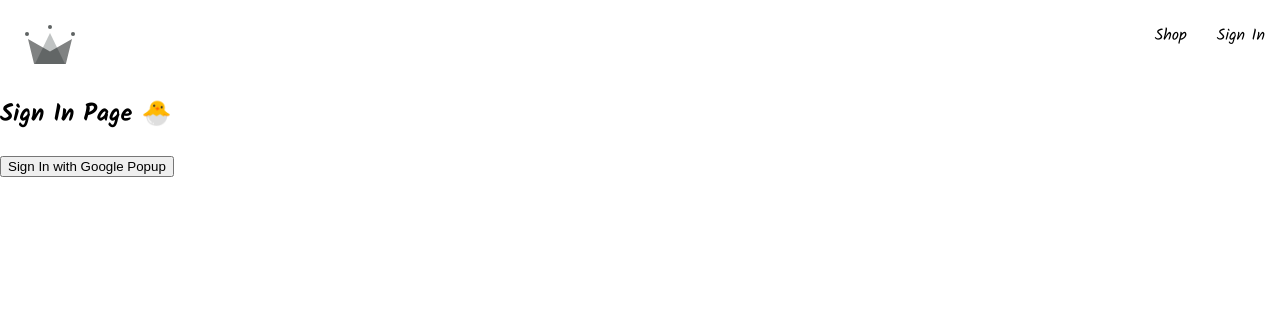
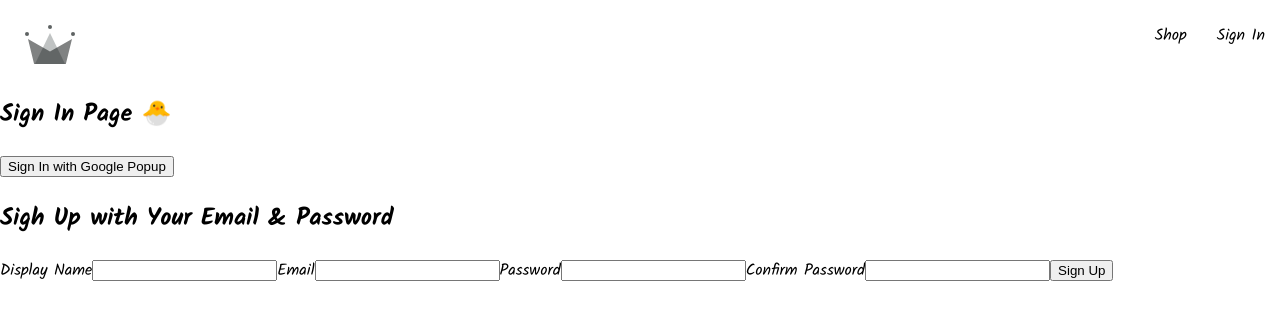
Before and after one commit to ev-indrik/shopping_dreams, a React (Vite) app: page /sign-in in a window 1280 px wide. Shown: the top 320 px of the page. Built offline with nearby package versions, Linux system fonts and the light colour scheme.

Commit message:
signUpForm realization

```diff
--- a/src/components/sign-up-form/sign-up.component.component.tsx
+++ b/src/components/sign-up-form/sign-up.component.component.tsx
@@ -1,20 +1,66 @@
-const SignInForm = () => {
+import { BaseSyntheticEvent, useState } from "react";
+
+const defaultFormFileds: Record<string, string> = {
+  displayName: "",
+  email: "",
+  password: "",
+  confirmPassword: "",
+};
+
+const SignUpForm = () => {
+  const [formFields, setFormFields] = useState(defaultFormFileds);
+  const { displayName, email, password, confirmPassword } = formFields;
+
+  const handleChange = (event: BaseSyntheticEvent) => {
+    const { name, value } = event.target;
+    console.log(name);
+    console.log(value);
+    setFormFields({ ...formFields, [name]: value });
+  };
+
   return (
     <div>
-      <h2>Sigh Up with Your Email & Password</h2>
-      <form>
-        <label>Display Name</label>
-        <input type="text" required />
+      <h2>{"Sigh Up with Your Email & Password"}</h2>
+      <form onSubmit={() => {}}>
+        <label>{"Display Name"}</label>
+        <input
+          type={"text"}
+          required
+          onChange={handleChange}
+          name={"displayName"}
+          value={displayName}
+        />
 
-        <label>Email</label>
-        <input type="email" required />
+        <label>{"Email"}</label>
+        <input
+          type={"email"}
+          required
+          onChange={handleChange}
+          name={"email"}
+          value={email}
+        />
 
-        <label>Password</label>
-        <input type="password" required />
+        <label>{"Password"}</label>
+        <input
+          type="password"
+          required
+          onChange={handleChange}
+          name="password"
+          value={password}
+        />
 
-        <label>Confirm Password</label>
-        <input type="password" required />
+        <label>{"Confirm Password"}</label>
+        <input
+          type="password"
+          required
+          onChange={handleChange}
+          name="confirmPassword"
+          value={confirmPassword}
+        />
+        <button type={"submit"}>{"Sign Up"}</button>
       </form>
     </div>
   );
 };
+
+export default SignUpForm;
--- a/src/routes/sign-in/sign-in.component.tsx
+++ b/src/routes/sign-in/sign-in.component.tsx
@@ -1,3 +1,4 @@
+import SignUpForm from "../../components/sign-up-form/sign-up.component.component";
 import {
   signinWithGooglePopup,
   createUserDocumentFromAuth,
@@ -14,6 +15,7 @@ const SignIn = () => {
     <div>
       <h2>Sign In Page 🐣</h2>
       <button onClick={logGoogleUser}>Sign In with Google Popup</button>
+      <SignUpForm />
     </div>
   );
 };
```
